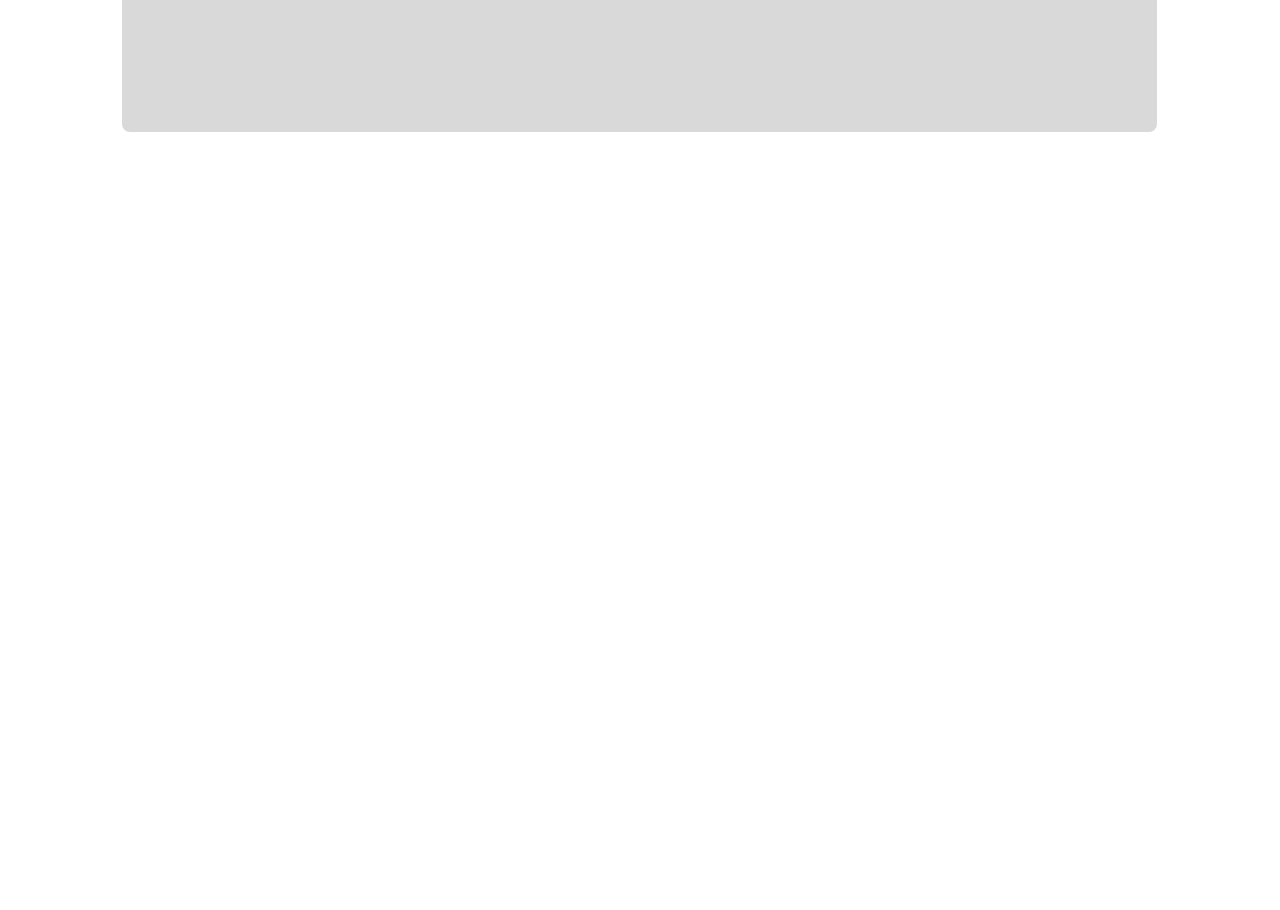
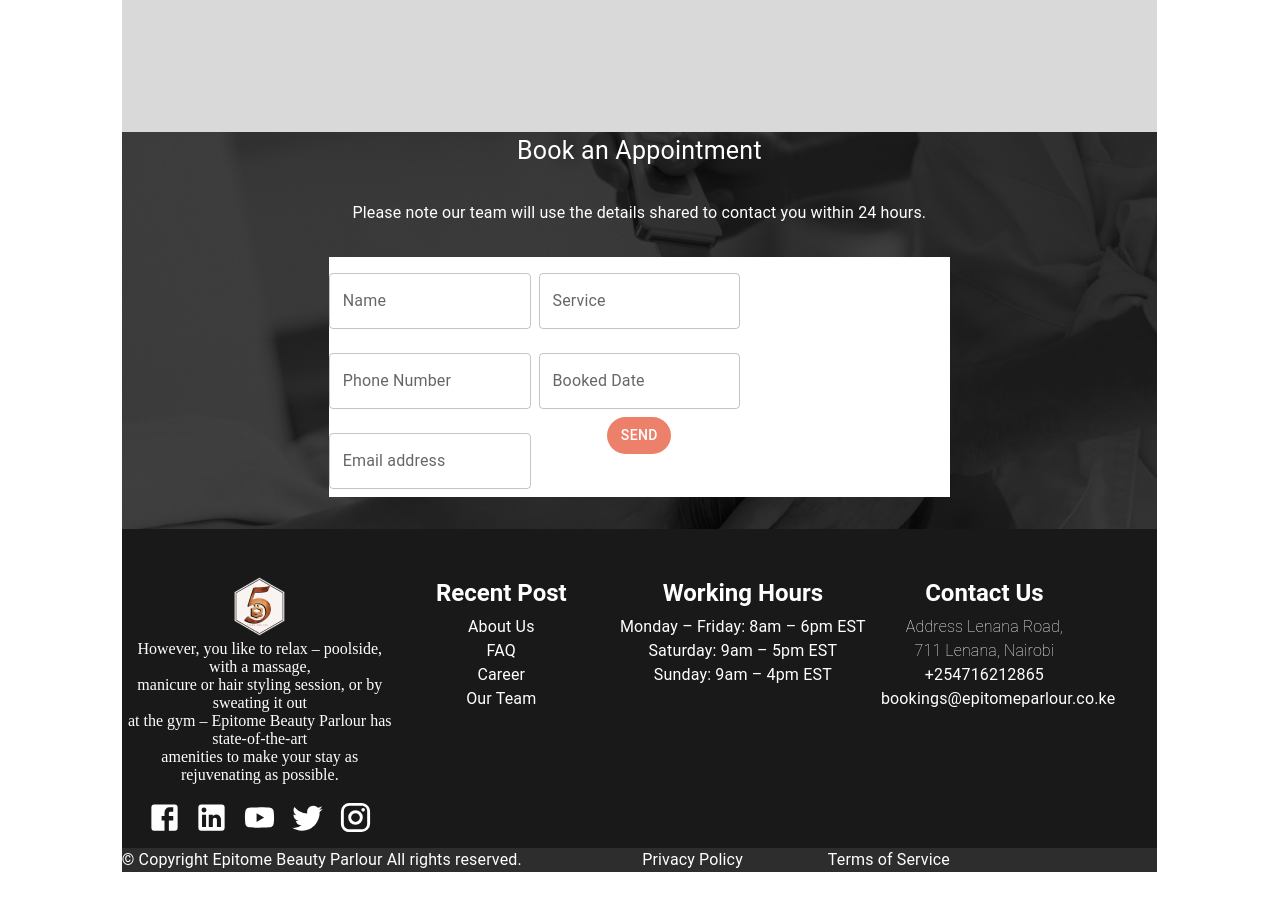
Before and after one commit to BlackHawk0/eptome-parlor-front, a React (Create React App) app: page /services in a window 1280 px wide. Shown: the part 2480-3390 px from the top of the page. Before the commit the page ends 2692 px from the top, so only its background shows below. Built offline with nearby package versions, Linux system fonts and the light colour scheme; no server answers.

Commit message:
fix:testimonials

```diff
--- a/public/index.html
+++ b/public/index.html
@@ -24,7 +24,7 @@
       work correctly both with client-side routing and a non-root public URL.
       Learn how to configure a non-root public URL by running `npm run build`.
     -->
-    <title>React App</title>
+    <title>Epitome Beauty Parlour</title>
   </head>
   <body>
     <noscript>You need to enable JavaScript to run this app.</noscript>
--- a/src/pages/Home.js
+++ b/src/pages/Home.js
@@ -7,6 +7,8 @@ import seniorFemale from "./../assets/senior-female.png";
 import appointment from "./../assets/appointment.png";
 import { styled } from "@mui/material/styles";
 import AppointmentForm from "../components/AppointmentForm";
+import Reviews from "../components/Reviews";
+
 import TopServices from "../components/TopServices";
 import ServiceCard from "../components/ServiceCard";
 import { Link } from "react-router-dom";
@@ -119,7 +121,8 @@ const Home = () => {
           pb: "2rem",
         }}
       >
-        <h2>Testimonials</h2>
+        {/* <h2>Testimonials</h2> */}
+        <Reviews />
       </Grid>
       <Grid
         sx={{
@@ -145,7 +148,7 @@ const Home = () => {
           </Typography>
           <Typography sx={{ color: "#ffffff", marginBottom: "2rem" }}>
             Please note our team will use the details shared to contact you
-            within 24 hours
+            within 24 hours.
           </Typography>
         </div>
 
--- a/src/pages/Services.js
+++ b/src/pages/Services.js
@@ -1,35 +1,98 @@
-import React from 'react';
-import '../components/Services.css';
-import ServiceCard from '../components/ServiceCard'
+import React from "react";
+import Grid from "@mui/material/Grid";
+import Typography from "@mui/material/Typography";
+import "../components/Services.css";
+import ServiceCard from "../components/ServiceCard";
 // import Navbar from './../components/Navbar'
-// import ReviewForm from '../components/ReviewForm'
-import Reviews from '../components/Reviews'
+// import AppointmentForm from '../components/ReviewForm'
+import Reviews from "../components/Reviews";
+import AppointmentForm from "../components/AppointmentForm";
+import Footer from "./../components/Footer";
+import appointment from "./../assets/appointment.png";
 
 const Services = () => {
   return (
-    <div className='services-page'>
+    <div className="services-page">
       {/* <Navbar /> */}
       <div>
-        <h1 className='heading'>BEAUTY AND SPA CENTER</h1>
-        <p className='service-p'>Lorem Ipsum is simply dummy text of the printing and typesetting industry. Lorem Ipsum has been the industry's standard dummy text ever since the 1500s, when an unknown printer took a galley of type and scrambled it to make a type specimen book. remaining essentially unchanged. It was popularised in the with theLorem Ipsum is simply dummy text of the printing and eentially unchanged.</p>
+        <h1 className="heading">BEAUTY AND SPA CENTER</h1>
+        <p className="service-p">
+          Lorem Ipsum is simply dummy text of the printing and typesetting
+          industry. Lorem Ipsum has been the industry's standard dummy text ever
+          since the 1500s, when an unknown printer took a galley of type and
+          scrambled it to make a type specimen book. remaining essentially
+          unchanged. It was popularised in the with theLorem Ipsum is simply
+          dummy text of the printing and eentially unchanged.
+        </p>
       </div>
       <ServiceCard />
-    <div className='offers-div'>
+      <div className="offers-div">
         <div>
-        <h2 className='offers-heading'>Our Special Offers</h2>
-        <p className='offers-p'>Lorem Ipsum is simply dummy text of the printing and typesetting industry. Lorem Ipsum has been the industry's standard dummy text ever since the 1500s, when an unknown printer took a galley of type and scrambled</p>
+          <h2 className="offers-heading">Our Special Offers</h2>
+          <p className="offers-p">
+            Lorem Ipsum is simply dummy text of the printing and typesetting
+            industry. Lorem Ipsum has been the industry's standard dummy text
+            ever since the 1500s, when an unknown printer took a galley of type
+            and scrambled
+          </p>
         </div>
-        <div className='offers-image'>
-            <img src="https://img.freepik.com/free-photo/spa-treatment-dark-wall_176420-8983.jpg?size=626&ext=jpg&ga=GA1.2.790298598.1667807727&semt=sph" alt="massage-oils" />
+        <div className="offers-image">
+          <img
+            src="https://img.freepik.com/free-photo/spa-treatment-dark-wall_176420-8983.jpg?size=626&ext=jpg&ga=GA1.2.790298598.1667807727&semt=sph"
+            alt="massage-oils"
+          />
         </div>
       </div>
-    <div className='reviews-div'>
+      <div className="reviews-div">
         {/* <ReviewForm /> */}
         <Reviews />
-        <div className='reviews-card'></div>
+        <div className="reviews-card"></div>
+
+        <div>
+          <Grid
+            sx={{
+              backgroundImage: `url(${appointment})`,
+              backgroundSize: "cover",
+              backgroundRepeat: "no-repeat",
+              display: "flex",
+              flexDirection: "column",
+              justifyContent: "center",
+              alignItems: "center",
+            }}
+          >
+            <div>
+              <Typography
+                sx={{
+                  color: "#ffffff",
+                  marginBottom: "2rem",
+                  fontWeight: "500px",
+                  fontSize: "25px",
+                }}
+              >
+                Book an Appointment
+              </Typography>
+              <Typography sx={{ color: "#ffffff", marginBottom: "2rem" }}>
+                Please note our team will use the details shared to contact you
+                within 24 hours.
+              </Typography>
+            </div>
+
+            <Grid
+              sx={{
+                backgroundColor: "#ffffff",
+                width: "60%",
+                justifyContent: "center",
+                marginBottom: "2rem",
+              }}
+            >
+              <AppointmentForm />
+            </Grid>
+          </Grid>
+          <Footer />
         </div>
       </div>
-  )
-}
+    </div>
+  );
+};
 
-export default Services
+export default Services;
```
Lines whose indentation alone changed are shown as unchanged.
